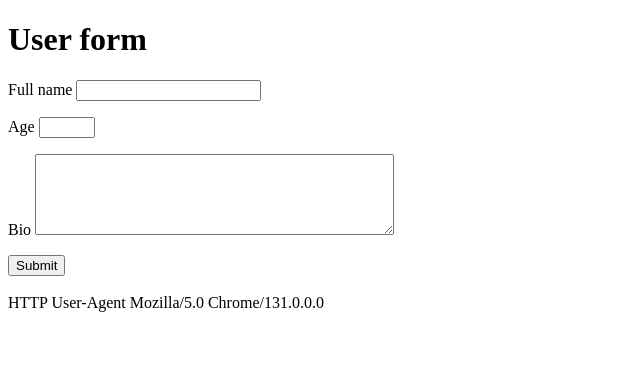
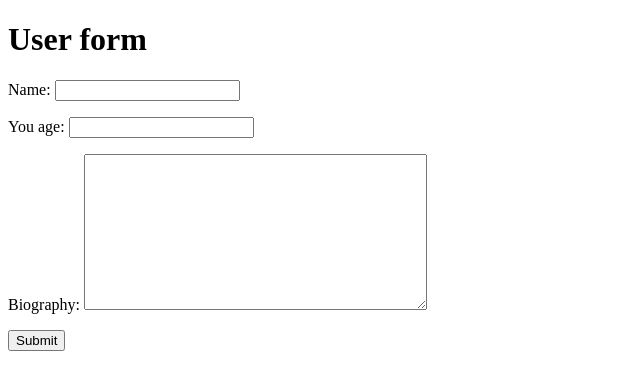
Before and after one commit to inferal/django-site, a Django app: page /reg/bio/ in a window 1280 px wide. Shown: the top 390 px of the page, without its empty margins (0-640 px from the left). Run offline with Django 5.2, Linux system fonts and the light colour scheme.

Commit message:
6.1 Формы в Django

```diff
--- /dev/null
+++ b/mysite/requestdataapp/forms.py
@@ -0,0 +1,6 @@
+from django import forms
+
+class UserBioForm(forms.Form):
+    name = forms.CharField()
+    age = forms.IntegerField(label="You age")
+    bio = forms.CharField(label="Biography", widget=forms.Textarea)
--- a/mysite/requestdataapp/templates/requestdataapp/base.html
+++ b/mysite/requestdataapp/templates/requestdataapp/base.html
@@ -14,8 +14,6 @@
 {% endblock %}
 
 <br>
-<div>
-    HTTP User-Agent {{ request.user_agent }}
-</div>
+
 </body>
 </html>
--- a/mysite/requestdataapp/templates/requestdataapp/user-bio-form.html
+++ b/mysite/requestdataapp/templates/requestdataapp/user-bio-form.html
@@ -10,20 +10,7 @@
         <form method="post" action="">
             {% csrf_token %}
 
-            <p>
-                <label for="name-id">Full name</label>
-                <input id="name-id" name="name" type="text" maxlength="100">
-            </p>
-
-            <p>
-                <label for="age">Age</label>
-                <input id="age" name="age" type="number" min="1" max="99">
-            </p>
-
-            <p>
-                <label for="bio">Bio</label>
-                <textarea name="bio" id="bio" cols="42" rows="5"></textarea>
-            </p>
+                {{ form.as_p }}
 
             <button type="submit">
                 Submit
--- a/mysite/requestdataapp/views.py
+++ b/mysite/requestdataapp/views.py
@@ -1,6 +1,9 @@
 from django.core.files.storage import FileSystemStorage
 from django.http import HttpRequest, HttpResponse
 from django.shortcuts import render
+
+from .forms import UserBioForm
+
 
 def process_get_view(request: HttpRequest) -> HttpResponse:
     a = request.GET.get("a", "")
@@ -15,7 +18,7 @@ def process_get_view(request: HttpRequest) -> HttpResponse:
 
 def user_form(request: HttpRequest) -> HttpResponse:
     context = {
-
+        "form": UserBioForm(),
     }
     return render(request, "requestdataapp/user-bio-form.html", context=context)
 
```
